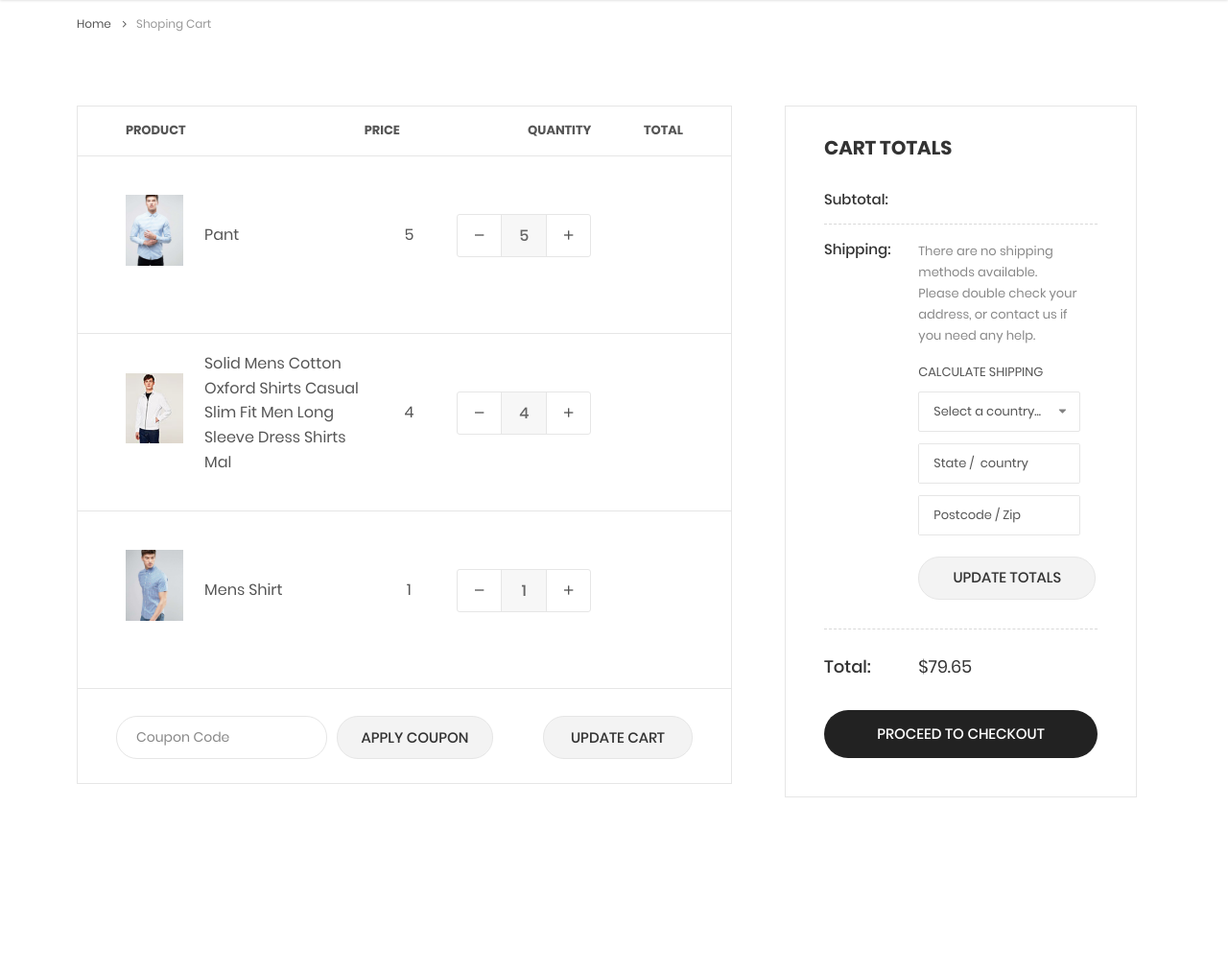
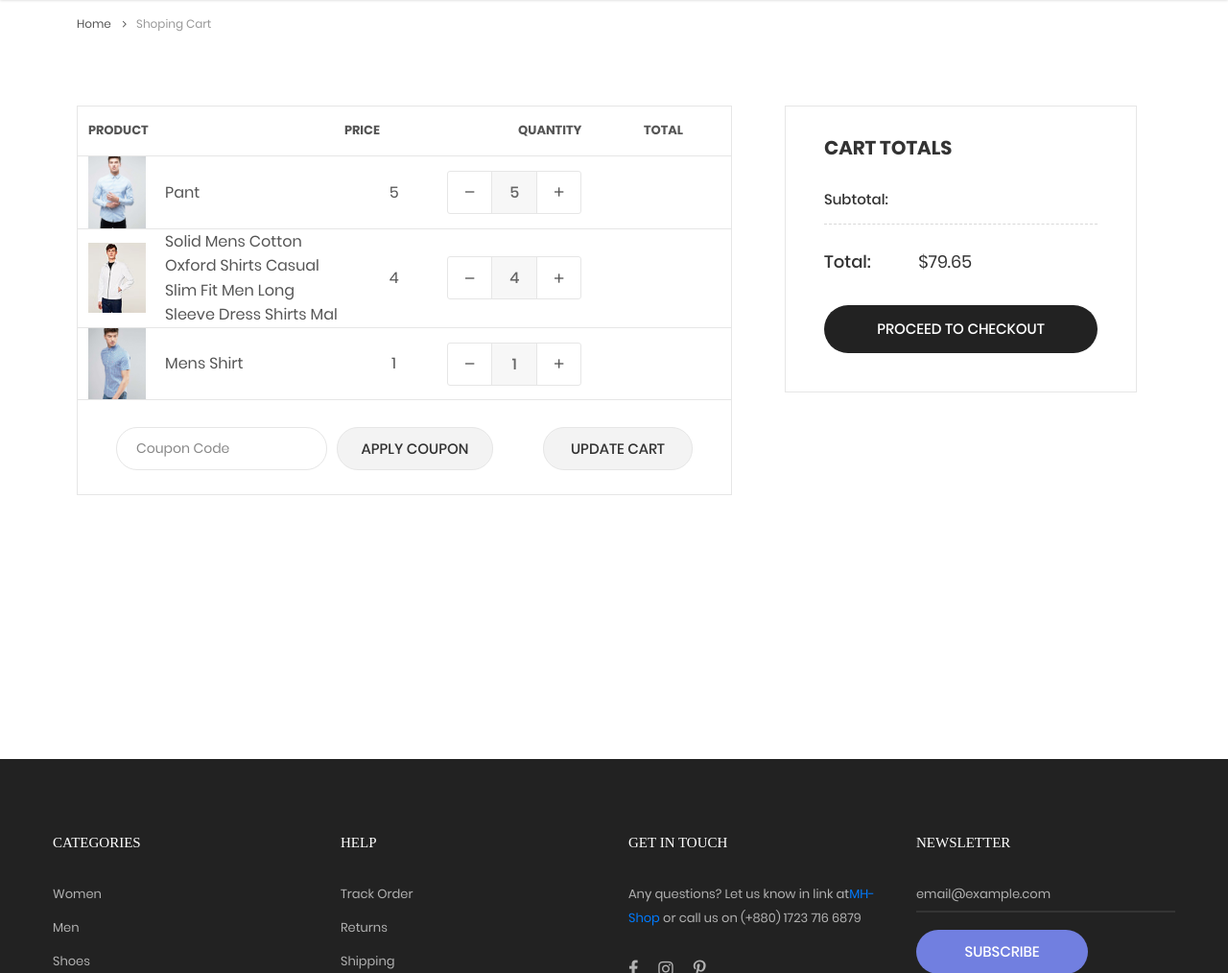
Before and after one commit to MotalibHossain/MH-Ecommerce, a Django app: page /Card_View/ in a window 1280 px wide. Shown: the part 124-1138 px from the top of the page at 96% size. Run offline with Django 4.2, Linux system fonts and the light colour scheme; a user stored in the database is signed in; data comes from the database, SQL or seed files in the repository; both versions use the stored data as it was after the commit; parts of the project's set-up code (start-up, migrations or seed data) failed here and were passed over; some libraries are stand-ins or nearby versions; some web fonts are replaced.

Commit message:
design update

```diff
--- a/static/shop/css/main.css
+++ b/static/shop/css/main.css
@@ -1922,8 +1922,8 @@ input.num-product::-webkit-inner-spin-button {
 }
 
 .table-shopping-cart .column-1 {
-  width: 133px;
-  padding-left: 50px;
+  width: 82px;
+  padding-left: 11px;
 }
 
 .table-shopping-cart .column-2 {
@@ -1948,17 +1948,17 @@ input.num-product::-webkit-inner-spin-button {
   font-size: 16px;
 }
 
-.table-shopping-cart .table_row {
+/* .table-shopping-cart .table_row {
   height: 185px;
-}
-
-.table-shopping-cart .table_row td {
+} */
+
+/* .table-shopping-cart .table_row td {
   padding-bottom: 20px;
-}
-
-.table-shopping-cart .table_row td.column-1 {
+} */
+
+/* .table-shopping-cart .table_row td.column-1 {
   padding-bottom: 30px;
-}
+} */
 
 .table-shopping-cart .table_head th {
   font-family: Poppins-Bold;
--- a/template/Order/shoping-cart.html
+++ b/template/Order/shoping-cart.html
@@ -161,7 +161,7 @@
 							</div>
 						</div>
 
-						<div class="flex-w flex-t bor12 p-t-15 p-b-30">
+						<!-- <div class="flex-w flex-t bor12 p-t-15 p-b-30">
 							<div class="size-208 w-full-ssm">
 								<span class="stext-110 cl2">
 									Shipping:
@@ -203,7 +203,7 @@
 
 								</div>
 							</div>
-						</div>
+						</div> -->
 
 						<div class="flex-w flex-t p-t-27 p-b-33">
 							<div class="size-208">
```
Also changed, not shown: db.sqlite3.
